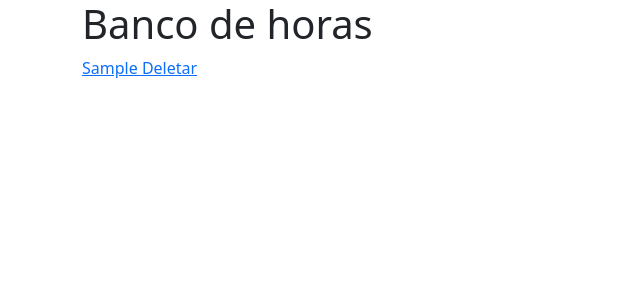
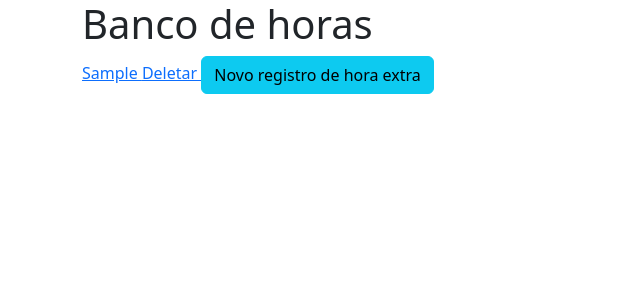
Before and after one commit to gustavo-it/sistema-de-gestao-rh, a Django app: page /horas-extras/ in a window 1280 px wide. Shown: the top 300 px of the page, without its empty margins (0-640 px from the left). Run offline with Django 4.2, Linux system fonts and the light colour scheme; a user stored in the database is signed in; tables that the repository leaves empty hold one stand-in row (values such as "Sample post"); some libraries are stand-ins or nearby versions.

Commit message:
CRUD Create Registro de Hora Extra

```diff
--- a/registro_hora_extra/templates/registro_hora_extra/registrohoraextra_list.html
+++ b/registro_hora_extra/templates/registro_hora_extra/registrohoraextra_list.html
@@ -1,20 +1,26 @@
 {% extends 'base.html' %}
 
 {% block main %}
+
     <h1>Banco de horas</h1>
-    {% for registro_he in object_list %}
-       <a href="{% url 'registro_hora_extra:update' registro_he.id %}">
+        {% for registro_he in object_list %}
+
+        <a href="{% url 'registro_hora_extra:update' registro_he.id %}">
             {{ registro_he }}
         </a>
+
         <a href="{% url 'registro_hora_extra:delete' registro_he.id %}">
             Deletar
         </a>
 
     {% endfor %}
-    {% comment %} <a href="{% url 'funcionarios:create' %}" class="btn btn-info">
-        Novo funcionário
-    </a> {% endcomment %}
+
     {% if not object_list %}
-    <h3>Não existe registro de hora extra no banco de dados</h3>
+        <h3>Não existe registro de hora extra no banco de dados</h3>
     {% endif %}
+
+    <a href="{% url 'registro_hora_extra:create' %}" class="btn btn-info">
+        Novo registro de hora extra
+    </a>
+
 {% endblock main %}
--- a/registro_hora_extra/urls.py
+++ b/registro_hora_extra/urls.py
@@ -1,10 +1,11 @@
 from django.urls import path
-from .views import HoraExtraList, HoraExtraEdit, HoraExtraDelete
+from .views import HoraExtraList, HoraExtraEdit, HoraExtraDelete, HoraExtraCreate
 
 app_name = 'registro_hora_extra'
 
 urlpatterns = [
     path('', HoraExtraList.as_view(), name='list'),
     path('editar/<int:pk>/', HoraExtraEdit.as_view(), name='update'),
-    path('delete/<int:pk>/', HoraExtraDelete.as_view(), name='delete')
+    path('delete/<int:pk>/', HoraExtraDelete.as_view(), name='delete'),
+    path('novo/',HoraExtraCreate.as_view(), name='create'),
 ]
--- a/registro_hora_extra/views.py
+++ b/registro_hora_extra/views.py
@@ -1,5 +1,5 @@
 from django.urls import reverse_lazy
-from django.views.generic import DeleteView, ListView, UpdateView
+from django.views.generic import DeleteView, ListView, UpdateView, CreateView
 
 from .models import RegistroHoraExtra
 
@@ -21,3 +21,8 @@ class HoraExtraEdit(UpdateView):
 class HoraExtraDelete(DeleteView):
     model = RegistroHoraExtra
     success_url = reverse_lazy('registro_hora_extra:list')
+
+
+class HoraExtraCreate(CreateView):
+    model = RegistroHoraExtra
+    fields = ['motivo', 'funcionario', 'horas']
```
